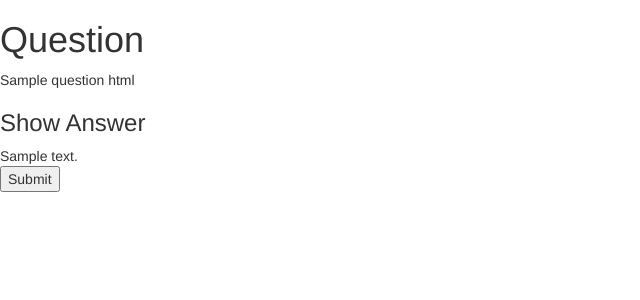
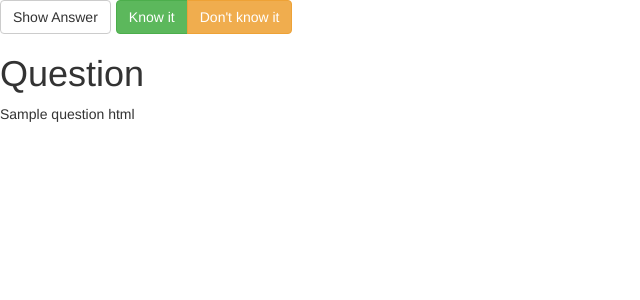
Before and after one commit to chrisluedtke/pyflashcards, a Flask app: template pyflashcards/templates/flashcard.html in a window 1280 px wide. Shown: the top 300 px of the page, without its empty margins (0-640 px from the left). Run offline with Flask 2, Linux system fonts and the light colour scheme; the template is opened without the code that fills it: most values are stand-ins (such as "Sample title", 1, 10 or a date in 2020); some libraries are stand-ins or nearby versions.

Commit message:
toggle answer and self report score

```diff
--- a/pyflashcards/templates/flashcard.html
+++ b/pyflashcards/templates/flashcard.html
@@ -1,12 +1,33 @@
 {% extends "layout.html" %}
 {% block content %}
+    <script language="JavaScript">
+        function myFunction() {
+          var x = document.getElementById("myDIV");
+          if (x.style.display === "none") {
+            x.style.display = "block";
+          } else {
+            x.style.display = "none";
+          }
+        }
+    </script>
+
+    <form method="post">
+    <div class="btn-toolbar" role="toolbar">
+      <div class="btn-group" role="group">
+        <button type="button" class="btn btn-default" onclick="myFunction()">Show Answer</button>
+      </div>
+      <div class="btn-group mr-2" role="group">
+        <button type="submit" class="btn btn-success">Know it</button>
+        <button type="submit" class="btn btn-warning">Don't know it</button>
+      </div>
+    </div>
+    </form>
+
     <h1>Question</h1>
     {{ question_html|safe }}
 
-    <h3>Show Answer</h3>
-    {{ answer_html|safe }}
-
-    <form method="post">
-    <input type="submit">
-    </form>
+    <div id="myDIV" style="display:none;">
+      <h1>Answer</h1>
+      {{ answer_html|safe }}
+    </div>
 {% endblock %}
```
